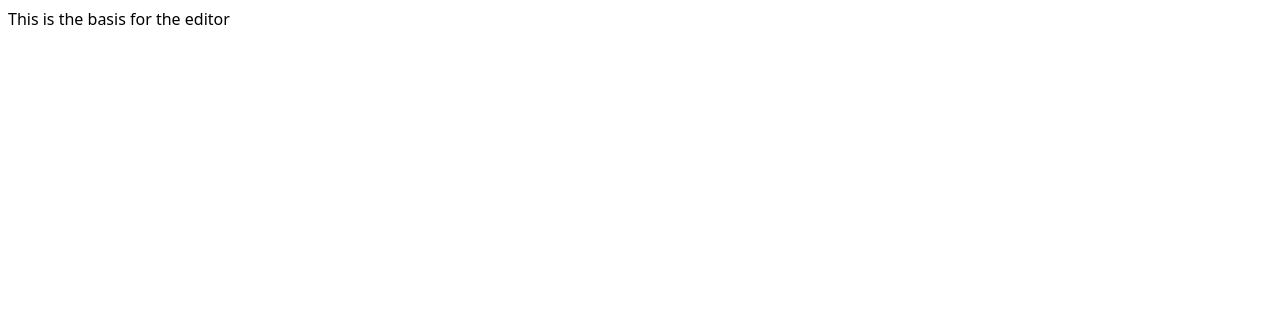
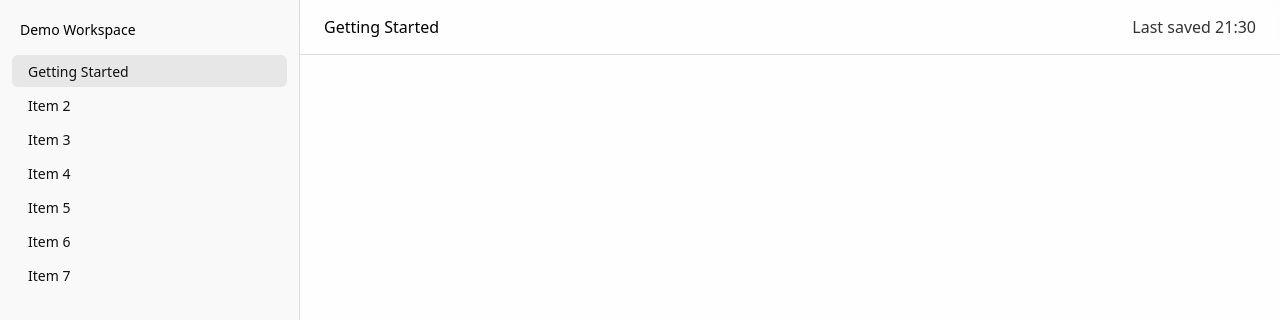
Before and after one commit to numbereddev/collabit, a website built with Vite: page app/index.html in a window 1280 px wide. Shown: the top 320 px of the page. Built offline with nearby package versions, Linux system fonts and the light colour scheme.

Commit message:
make the UI work

```diff
--- a/app/index.html
+++ b/app/index.html
@@ -7,7 +7,27 @@
         <title>Collabit</title>
     </head>
     <body>
-        <div id="app">This is the basis for the editor</div>
+        <div id="app">
+            <aside class="sidebar">
+                <div id="workspace">Demo Workspace</div>
+                <ul id="files">
+                    <li data-active>Getting Started</li>
+                    <li>Item 2</li>
+                    <li>Item 3</li>
+                    <li>Item 4</li>
+                    <li>Item 5</li>
+                    <li>Item 6</li>
+                    <li>Item 7</li>
+                </ul>
+            </aside>
+            <div class="main">
+                <div id="page-header">
+                    <div class="title">Getting Started</div>
+                    <div class="muted">Last saved <strong>21:30</strong></div>
+                </div>
+                <div id="page" contenteditable="true"></div>
+            </div>
+        </div>
         <script type="module" src="/src/main.ts"></script>
     </body>
 </html>
--- a/app/src/style.css
+++ b/app/src/style.css
@@ -1,5 +1,133 @@
+/*@media (prefers-color-scheme: dark) {
+    :root {
+        --bg-color: #10151a;
+        --text-color: #f4f4f4;
+    }
+}*/
+
 :root {
+    --bg-color: #fefefe;
+    --text-color: #000;
+    --spacing: 0.5rem;
+    --border-color: #ddd;
+}
+
+body {
     font-family: "Inter Variable", system-ui, sans-serif;
     font-weight: 400;
     font-size: 16px;
+
+    background-color: var(--bg-color);
+    backdrop-filter: brightness(0.98);
+    color: var(--text-color);
+
+    padding: 0;
+    margin: 0;
 }
+
+#app {
+    display: grid;
+    grid-template-columns: 300px 1fr;
+
+    height: 100vh;
+    overflow: none;
+}
+
+.sidebar {
+    display: flex;
+    flex-direction: column;
+    gap: 0.25rem;
+
+    color: #111;
+    border-right: 1px solid var(--border-color);
+    font-size: 0.875rem;
+    padding: 0.5rem 0.75rem;
+
+    & > ul {
+        list-style: none;
+        padding: 0;
+        margin: 0;
+    }
+}
+
+#workspace {
+    display: flex;
+    gap: 0.125rem;
+    padding: 0.75rem 0.5rem;
+
+    color: var(--text-color);
+    font-weight: 500;
+}
+
+#files {
+    display: flex;
+    flex-direction: column;
+    gap: 0.125rem;
+
+    & > li {
+        display: flex;
+
+        flex-direction: column;
+        height: 32px;
+        justify-content: center;
+
+        padding-inline: 1rem;
+        border-radius: 6px;
+
+        &[data-active] {
+            background-color: rgba(0, 0, 0, 0.07);
+        }
+    }
+}
+
+.main {
+    display: flex;
+    flex-direction: column;
+    gap: 1rem;
+
+    overflow: auto;
+
+    background-color: var(--bg-color);
+
+    & > #page-header {
+        width: 100%;
+        display: flex;
+        align-items: center;
+
+        position: sticky;
+        top: 0;
+
+        padding: 1rem 1.5rem;
+        gap: 0.5rem;
+        justify-content: space-between;
+
+        background-color: color-mix(in srgb, var(--bg-color) 60%, transparent);
+        backdrop-filter: blur(16px);
+        border-bottom: 1px solid var(--border-color);
+        box-sizing: border-box;
+    }
+
+    & > #page {
+        width: min(800px, 100%);
+
+        padding: 2rem 1.5rem;
+        margin-inline: auto;
+    }
+}
+
+.title {
+    color: #000;
+    font-weight: 500;
+}
+
+.muted {
+    color: #333;
+}
+
+strong {
+    font-weight: 500;
+}
+
+[contenteditable="true"] {
+    outline: none;
+}
```
